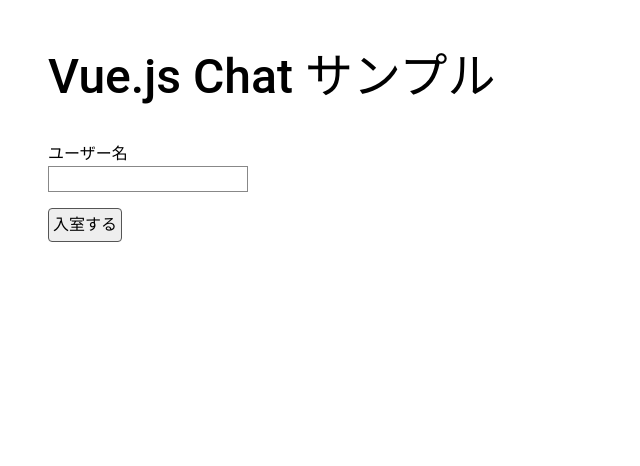
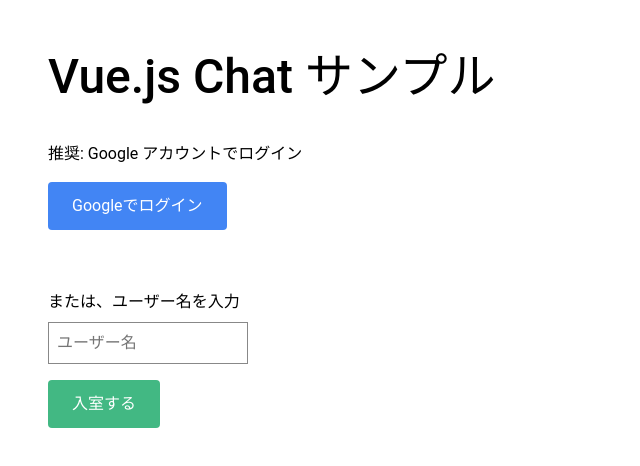
Before and after one commit to rkclhack/hackathon-t1-A, a Vue app in the folder chatapp/: page / in a window 1280 px wide. Shown: the top 466 px of the page, without its empty margins (0-640 px from the left). Built offline with nearby package versions, Linux system fonts and the light colour scheme; no server answers; the database is empty.

Commit message:
add/install firebase authentication

```diff
--- a/chatapp/src/components/Chat.vue
+++ b/chatapp/src/components/Chat.vue
@@ -1,6 +1,7 @@
 <script setup>
 import { inject, ref, reactive, onMounted, computed } from "vue"
 import ChatService from '../services/ChatService.js'
+import AuthService from '../services/AuthService.js'
 
 // #region global state
 const userName = inject("userName")
@@ -34,6 +35,11 @@
 const onExit = async () => {
   try {
     await ChatService.exit(userName.value)
+
+    // Firebase認証済みユーザーの場合はサインアウトも実行
+    if (AuthService.isAuthenticated()) {
+      await AuthService.signOut()
+    }
   } catch (error) {
     console.error('退室処理でエラーが発生しました:', error)
     // 退室時のエラーは画面遷移を妨げないようにする
--- a/chatapp/src/components/Login.vue
+++ b/chatapp/src/components/Login.vue
@@ -2,6 +2,7 @@
 import { inject, ref } from "vue"
 import { useRouter } from "vue-router"
 import ChatService from '../services/ChatService.js'
+import AuthService from '../services/AuthService.js'
 
 // #region global state
 const userName = inject("userName")
@@ -13,10 +14,36 @@
 
 // #region reactive variable
 const inputUserName = ref("")
+const isLoading = ref(false)
 // #endregion
 
 // #region browser event handler
-// 入室メッセージをクライアントに送信する
+// Google認証でログイン
+const onGoogleSignIn = async () => {
+  if (isLoading.value) return
+
+  isLoading.value = true
+  try {
+    const user = await AuthService.signInWithGoogle()
+    const displayName = AuthService.getUserName()
+
+    // 入室メッセージを送信
+    await ChatService.enter(displayName)
+
+    // 全体で使用するnameに認証済みユーザー名を格納
+    userName.value = displayName
+
+    // チャット画面へ遷移
+    router.push({ name: "chat" })
+  } catch (error) {
+    console.error('Google認証でエラーが発生しました:', error)
+    alert('Google認証に失敗しました。もう一度お試しください。')
+  } finally {
+    isLoading.value = false
+  }
+}
+
+// 従来のユーザー名入力でのログイン（デモ用）
 const onEnter = async () => {
   // ユーザー名が入力されているかチェック
   if (!inputUserName.value) {
@@ -44,11 +71,28 @@
 <template>
   <div class="mx-auto my-5 px-4">
     <h1 class="text-h3 font-weight-medium">Vue.js Chat サンプル</h1>
+
+    <!-- Google認証 -->
     <div class="mt-10">
-      <p>ユーザー名</p>
-      <input type="text" class="user-name-text" v-model="inputUserName" />
+      <p class="mb-4">推奨: Google アカウントでログイン</p>
+      <button
+        type="button"
+        @click="onGoogleSignIn"
+        :disabled="isLoading"
+        class="button-google"
+      >
+        <span v-if="isLoading">認証中...</span>
+        <span v-else>Googleでログイン</span>
+      </button>
     </div>
-    <button type="button" @click="onEnter" class="button-normal">入室する</button>
+
+    <!-- 従来のユーザー名入力（デモ用） -->
+    <div class="mt-10">
+      <p class="mb-2">または、ユーザー名を入力</p>
+      <input type="text" class="user-name-text" v-model="inputUserName" placeholder="ユーザー名" />
+      <br />
+      <button type="button" @click="onEnter" class="button-normal">入室する</button>
+    </div>
   </div>
 </template>
 
@@ -57,5 +101,40 @@
   width: 200px;
   border: 1px solid #888;
   margin-bottom: 16px;
+  padding: 8px;
+}
+
+.button-google {
+  background-color: #4285f4;
+  color: white;
+  border: none;
+  padding: 12px 24px;
+  border-radius: 4px;
+  cursor: pointer;
+  font-size: 16px;
+  margin-bottom: 20px;
+}
+
+.button-google:hover {
+  background-color: #357ae8;
+}
+
+.button-google:disabled {
+  background-color: #ccc;
+  cursor: not-allowed;
+}
+
+.button-normal {
+  background-color: #42b883;
+  color: white;
+  border: none;
+  padding: 12px 24px;
+  border-radius: 4px;
+  cursor: pointer;
+  font-size: 16px;
+}
+
+.button-normal:hover {
+  background-color: #369870;
 }
 </style>
--- a/chatapp/src/firebase.js
+++ b/chatapp/src/firebase.js
@@ -2,6 +2,7 @@
 import { initializeApp } from "firebase/app";
 import { getAnalytics } from "firebase/analytics";
 import { getFirestore } from "firebase/firestore";
+import { getAuth, GoogleAuthProvider } from "firebase/auth";
 
 // Your web app's Firebase configuration
 // For Firebase JS SDK v7.20.0 and later, measurementId is optional
@@ -19,6 +20,8 @@
 const app = initializeApp(firebaseConfig);
 const analytics = getAnalytics(app);
 const db = getFirestore(app);
+const auth = getAuth(app);
+const googleProvider = new GoogleAuthProvider();
 
-export { db, analytics };
+export { db, analytics, auth, googleProvider };
 export default app;
--- a/chatapp/src/router/index.js
+++ b/chatapp/src/router/index.js
@@ -1,6 +1,7 @@
 import { createRouter, createWebHistory } from "vue-router"
 import Chat from "../components/Chat.vue"
 import Login from "../components/Login.vue"
+import AuthService from "../services/AuthService.js"
 
 const router = createRouter({
   history: createWebHistory(),
@@ -14,7 +15,8 @@
       name: "chat",
       component: Chat,
       beforeEnter: (to, from, next) => {
-        if(from.name === "login"){
+        // Firebase Authenticationでの認証チェック、または従来のログインからの遷移を許可
+        if (AuthService.isAuthenticated() || from.name === "login") {
           next()
         } else {
           next({ name:"login" })
--- /dev/null
+++ b/chatapp/src/services/AuthService.js
@@ -0,0 +1,85 @@
+import { auth, googleProvider } from '../firebase.js'
+import {
+  signInWithPopup,
+  signOut,
+  onAuthStateChanged
+} from 'firebase/auth'
+
+/**
+ * Firebase Authentication を管理するサービスクラス
+ * Google認証を提供し、ユーザーの認証状態を管理する
+ */
+class AuthService {
+  constructor() {
+    this.currentUser = null
+    this.authStateListeners = []
+
+    // 認証状態の変化を監視
+    onAuthStateChanged(auth, (user) => {
+      this.currentUser = user
+      this.authStateListeners.forEach(listener => listener(user))
+    })
+  }
+
+  /**
+   * Google認証でサインイン
+   */
+  async signInWithGoogle() {
+    try {
+      const result = await signInWithPopup(auth, googleProvider)
+      return result.user
+    } catch (error) {
+      console.error('Google認証エラー:', error)
+      throw error
+    }
+  }
+
+  /**
+   * サインアウト
+   */
+  async signOut() {
+    try {
+      await signOut(auth)
+    } catch (error) {
+      console.error('サインアウトエラー:', error)
+      throw error
+    }
+  }
+
+  /**
+   * 現在のユーザーを取得
+   */
+  getCurrentUser() {
+    return this.currentUser
+  }
+
+  /**
+   * ユーザーがログインしているかチェック
+   */
+  isAuthenticated() {
+    return this.currentUser !== null
+  }
+
+  /**
+   * 認証状態の変化をリスナーに登録
+   */
+  onAuthStateChange(listener) {
+    this.authStateListeners.push(listener)
+    return () => {
+      const index = this.authStateListeners.indexOf(listener)
+      if (index > -1) {
+        this.authStateListeners.splice(index, 1)
+      }
+    }
+  }
+
+  /**
+   * ユーザー名を取得（表示名またはメールアドレスから）
+   */
+  getUserName() {
+    if (!this.currentUser) return null
+    return this.currentUser.displayName || this.currentUser.email.split('@')[0]
+  }
+}
+
+export default new AuthService()
```
